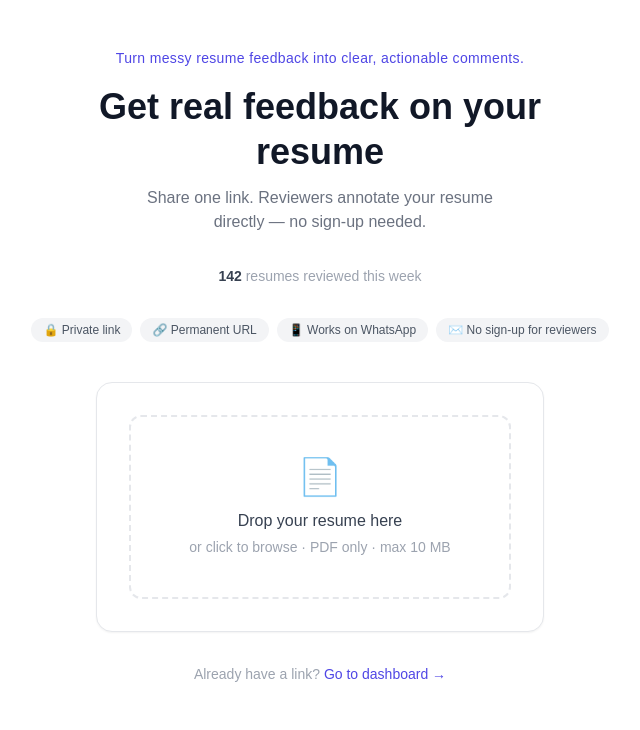
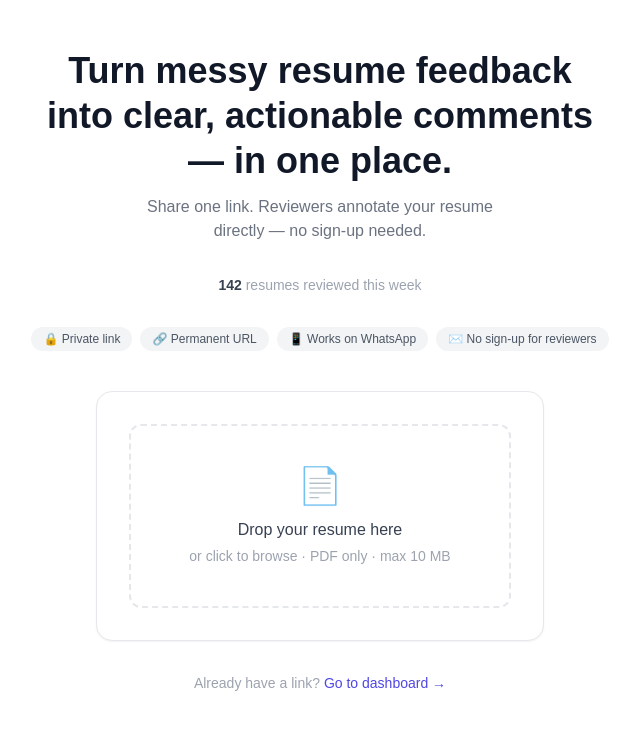
Before and after one commit to kevngaleu/penmark, a Next.js app: page / in a window 1280 px wide. Shown: the top 730 px of the page, without its empty margins (320-960 px from the left). Built offline with nearby package versions, Linux system fonts and the light colour scheme.

Commit message:
fix: consolidate hero to single headline, remove redundant tagline

```diff
--- a/app/page.tsx
+++ b/app/page.tsx
@@ -80,12 +80,8 @@ export default function UploadPage() {
 
   return (
     <main className="min-h-screen bg-white flex flex-col items-center px-4 py-12">
-      <div className="text-sm text-indigo-600 font-medium mb-4 tracking-wide">
-        Turn messy resume feedback into clear, actionable comments.
-      </div>
-
       <h1 className="text-4xl font-bold text-gray-900 text-center max-w-xl leading-tight mb-3">
-        Get real feedback on your resume
+        Turn messy resume feedback into clear, actionable comments — in one place.
       </h1>
       <p className="text-gray-500 text-center max-w-sm mb-8">
         Share one link. Reviewers annotate your resume directly — no sign-up needed.
```
